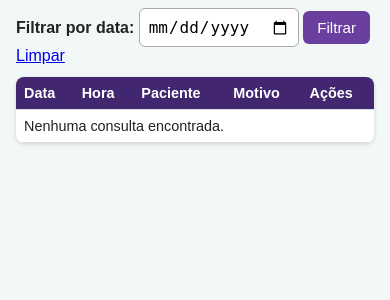
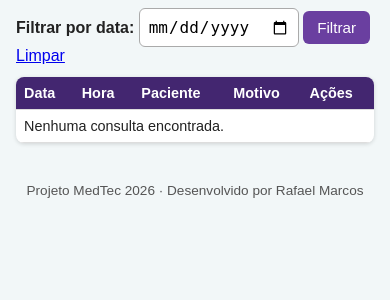
Before and after one commit to persephonyyy/clinica-medtec, a Flask app: page /consultas in a window 390 px wide. Shown: the part 207-507 px from the top of the page. Run offline with Flask 3, Linux system fonts and the light colour scheme; data that the repository does not hold is empty.

Commit message:
Adiciona rodapé com autoria nas páginas

```diff
--- a/static/style.css
+++ b/static/style.css
@@ -141,4 +141,11 @@ button.perigo {
         padding: 8px;
         font-size: 0.9rem;
     }
+
+    footer {
+    text-align: center;
+    padding: 16px;
+    color: #555;
+    font-size: 0.85rem;
 }
+}
--- a/templates/base.html
+++ b/templates/base.html
@@ -18,5 +18,6 @@
     <main>
         {% block conteudo %}{% endblock %}
     </main>
+        <footer>Projeto MedTec 2026 · Desenvolvido por Rafael Marcos</footer>
 </body>
 </html>
```
